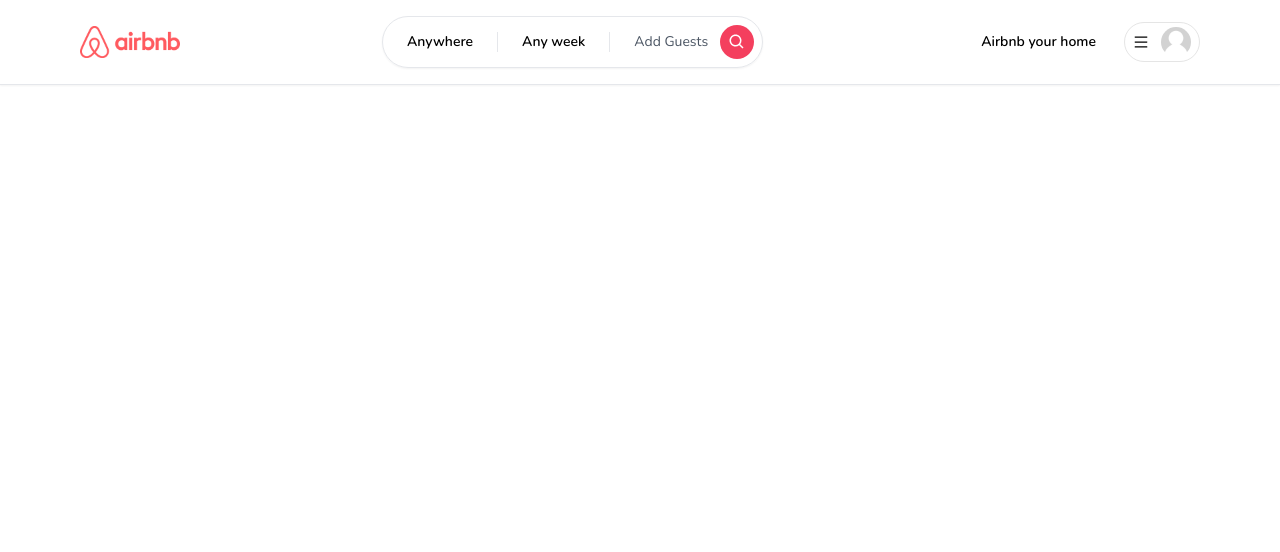
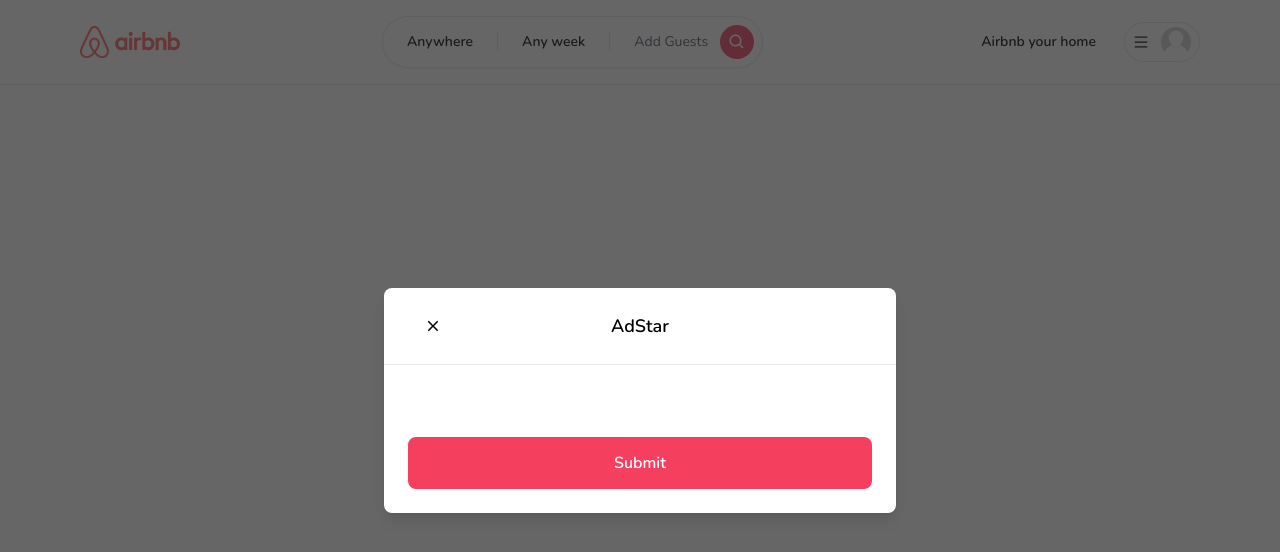
Before and after one commit to DucTran2310/Airbnb_Clone, a Next.js app: page / in a window 1280 px wide. Shown: the top 552 px of the page. Built offline with nearby package versions, Linux system fonts and the light colour scheme.

Commit message:
Create authUI

```diff
--- /dev/null
+++ b/app/components/Button.tsx
@@ -0,0 +1,63 @@
+'use client'
+
+import { IconType } from 'react-icons'
+
+interface ButtonProps {
+    label: string;
+    onClick: (e: React.MouseEvent<HTMLButtonElement>) => void;
+    disabled?: boolean;
+    outline?: boolean;
+    small?: boolean;
+    icon?: IconType;
+}
+
+const Button: React.FC<ButtonProps> = ({
+    label,
+    onClick,
+    disabled,
+    outline,
+    small,
+    icon: Icon,
+}) => {
+
+
+
+    return (
+        <button
+            onClick={onClick}
+            disabled={disabled}
+            className={`
+                relative
+                disabled:opacity-70
+                disabled:cursor-not-allowed
+                rounded-lg
+                hover:opacity-80
+                transition
+                w-full
+                ${outline ? 'bg-white' : 'bg-rose-500'}
+                ${outline ? 'border-black' : 'border-rose-500'}
+                ${outline ? 'text-black' : 'text-white'}
+                ${small ? 'py-1' : 'py-3'}
+                ${small ? 'text-sm' : 'text-md'}
+                ${small ? 'font-light' : 'font-semibold'}
+                ${small ? 'border-[1px]' : 'border-2'}
+            `}
+        >
+            {
+                Icon && (
+                    <Icon
+                        size={24}
+                        className='
+                            absolute
+                            left-4
+                            top-3
+                        '
+                    />
+                )
+            }
+            {label}
+        </button>
+    );
+}
+
+export default Button;
--- /dev/null
+++ b/app/components/ClientOnly.tsx
@@ -0,0 +1,30 @@
+'use client'
+
+import React, { useEffect, useState } from "react";
+
+interface ClientOnlyProps {
+    children: React.ReactNode
+}
+
+const ClientOnly: React.FC<ClientOnlyProps> = ({
+    children
+}) => {
+
+    const [hasMounted, setHasMounted] = useState(false)
+
+    useEffect(() => {
+        setHasMounted(true)
+    }, [])
+
+    if(!hasMounted) {
+        return null
+    }
+
+    return (
+        <>
+            {children}
+        </>
+    );
+}
+
+export default ClientOnly;
--- /dev/null
+++ b/app/components/modals/Modal.tsx
@@ -0,0 +1,197 @@
+'use client'
+
+import { useCallback, useEffect, useState } from "react";
+import { IoMdClose } from 'react-icons/io'
+import Button from "../Button";
+
+interface ModalProps {
+    isOpen?: boolean;
+    onClose: () => void;
+    onSubmit: () => void;
+    title?: string;
+    body?: React.ReactElement;
+    footer?: React.ReactElement;
+    actionLabel: string;
+    disabled?: boolean;
+    secondaryAction?: () => void;
+    secondaryLabel?: string
+}
+
+const Modal: React.FC<ModalProps> = ({
+    isOpen,
+    onClose,
+    onSubmit,
+    title,
+    body,
+    footer,
+    actionLabel,
+    disabled,
+    secondaryAction,
+    secondaryLabel
+}) => {
+
+    const [showModal, setShowModal] = useState(isOpen)
+
+    useEffect(() => {
+        setShowModal(isOpen)
+    }, [isOpen])
+
+    const handleClose = useCallback(() => {
+        if (disabled) {
+            return
+        }
+
+        setShowModal(false)
+        setTimeout(() => {
+            onClose()
+        }, 300)
+    }, [disabled, onClose])
+
+    const handleSubmit = useCallback(() => {
+        if (disabled) {
+            return
+        }
+
+        onSubmit()
+    }, [disabled, onSubmit])
+
+    const handleSecondaryAction = useCallback(() => {
+        if (disabled || !secondaryAction) {
+            return
+        }
+
+        secondaryAction()
+    }, [disabled, secondaryAction])
+
+    if (!isOpen) {
+        return null
+    }
+
+    return (
+        <>
+            <div
+                className="
+                    justify-center
+                    items-center
+                    flex
+                    overflow-x-hidden
+                    overflow-y-auto
+                    fixed
+                    inset-0
+                    z-50
+                    outline-none
+                    focus:outline-none
+                    bg-neutral-800/70
+                "
+            >
+                <div
+                    className="
+                        relative
+                        w-full
+                        md:w-4/6
+                        lg:w-3/6
+                        xl:w-2/5
+                        my-6
+                        mx-auto
+                        h-full
+                        lg:h-auto
+                        md:h-auto
+                    "
+                >
+                    {/* CONTENT */}
+                    <div
+                        className={`
+                            tranlate
+                            duration-300
+                            h-full
+                            ${showModal ? 'translate-y-0' : 'translate-y-full'}
+                            ${showModal ? 'opacity-100' : 'opacity-0'}
+                        `}
+                    >
+                        <div
+                            className="
+                                translate
+                                h-full
+                                lg:h-auto
+                                md:h-auto
+                                border-0
+                                rounded-lg
+                                shadow-lg
+                                relative
+                                flex
+                                flex-col
+                                w-full
+                                bg-white
+                                outline-none
+                                focus:outline-none
+                            "
+                        >
+                            {/* HEADER */}
+                            <div
+                                className="
+                                   flex
+                                   items-center
+                                   p-6
+                                   rounded-t
+                                   justify-center
+                                   relative
+                                   border-b-[1px]
+                                "
+                            >
+                                <button
+                                    onClick={handleClose}
+                                    className="
+                                        p-1
+                                        border-0
+                                        hover:opacity-70
+                                        transition
+                                        absolute
+                                        left-9
+                                    "
+                                >
+                                    <IoMdClose size={18} />
+                                </button>
+                                <div className="text-lg font-semibold">
+                                    {title}
+                                </div>
+                            </div>
+                            {/* BODY */}
+                            <div className="relative p-6 flex-auto">
+                                {body}
+                            </div>
+                            {/* FOOTER */}
+                            <div className="flex flex-col gap-2 p-6">
+                                <div
+                                    className="
+                                        flex
+                                        flex-row
+                                        items-center
+                                        gap-4
+                                        w-full
+                                    "
+                                >
+                                    {
+                                        secondaryAction && secondaryLabel && (
+                                            <Button
+                                                disabled={disabled}
+                                                label={secondaryLabel}
+                                                onClick={handleSecondaryAction}
+                                            />
+                                        )
+                                    }
+                                    <Button
+                                        disabled={disabled}
+                                        label={actionLabel}
+                                        onClick={handleSubmit}
+                                    />
+                                </div>
+                            </div>
+                        </div>
+                    </div>
+                </div>
+            </div>
+        </>
+    );
+}
+
+export default Modal;
--- a/app/layout.tsx
+++ b/app/layout.tsx
@@ -1,3 +1,5 @@
+import ClientOnly from './components/ClientOnly';
+import Modal from './components/modals/Modal';
 import Navbar from './components/navbar/Navbar';
 import './globals.css';
 
@@ -21,7 +23,10 @@ export default async function RootLayout({
     return (
         <html lang="en">
             <body className={font.className}>
-                <Navbar />
+                <ClientOnly>
+                    <Modal actionLabel='Submit' title={"AdStar"} isOpen/>
+                    <Navbar />
+                </ClientOnly>
                 <div className="pb-20 pt-28">
                     {children}
                 </div>
--- a/package.json
+++ b/package.json
@@ -18,7 +18,8 @@
     "react": "18.2.0",
     "react-dom": "18.2.0",
     "react-icons": "^4.8.0",
-    "typescript": "5.0.4"
+    "typescript": "5.0.4",
+    "zustand": "^4.3.8"
   },
   "devDependencies": {
     "autoprefixer": "^10.4.14",
```
Also changed, not shown: app/hooks/useRegisterModal.ts (added), 1 other file (tests, documents, lock files or other folders).
